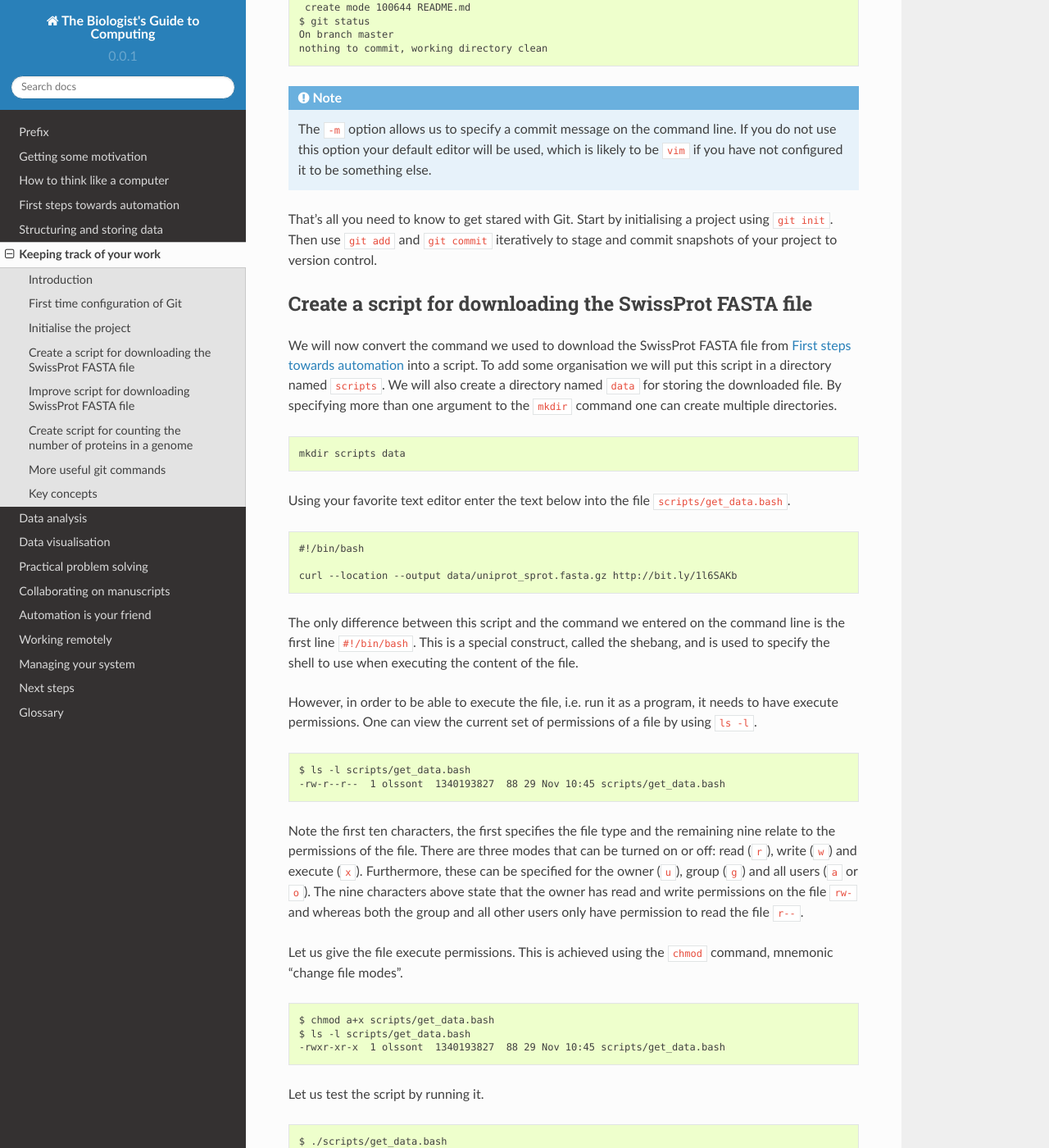
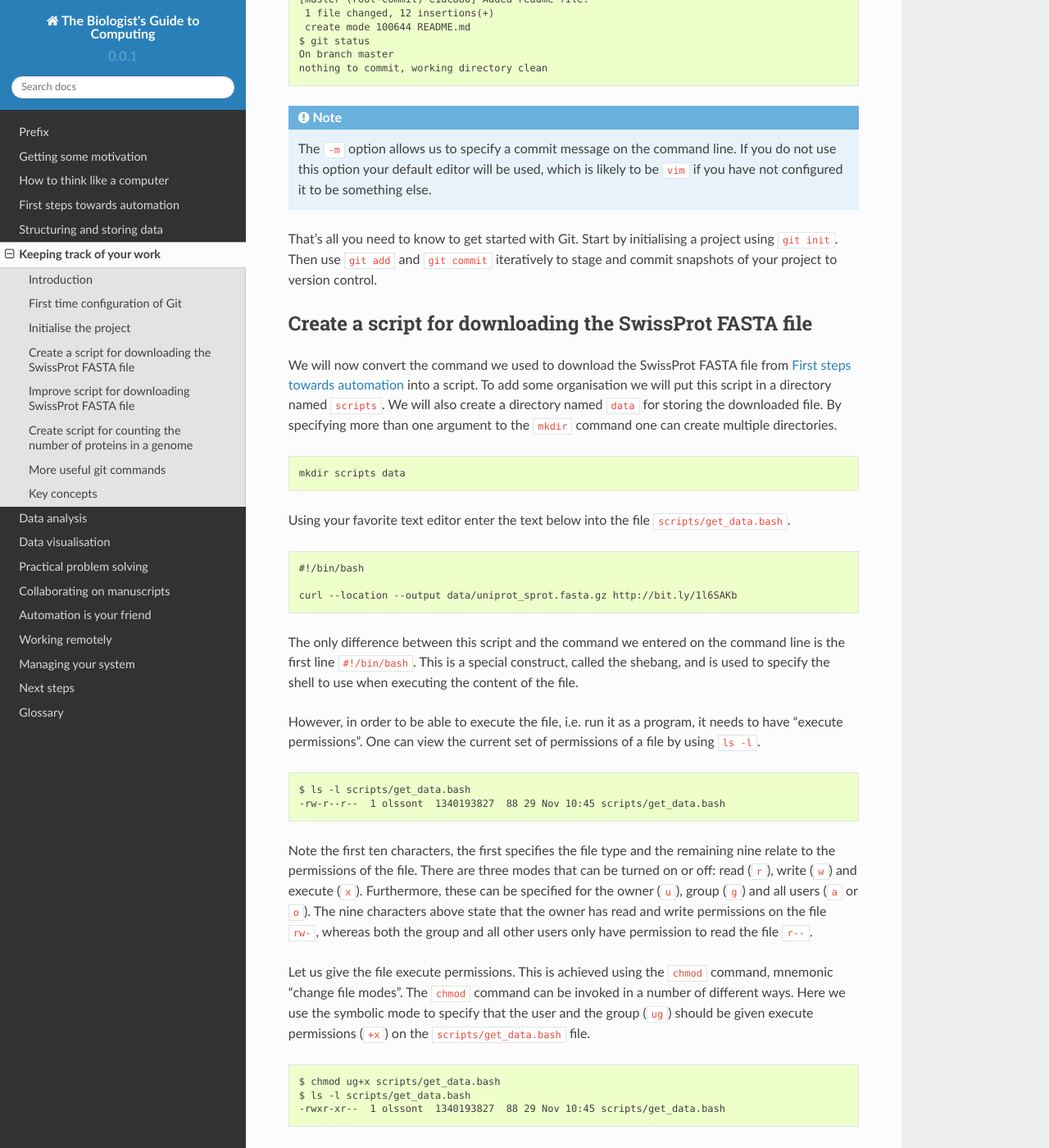
Before and after one commit to tjelvar-olsson/biologists-guide-to-computing, a Sphinx documentation site: the page built from source/keeping-track-of-your-work.rst, in a window 1280 px wide and 1400 px high, scrolled down 2254 px. Shown: the whole window at 82% size. Built offline with Sphinx 7.4.7 and the Read the Docs theme 2.0.0, drawn with Linux system fonts in a browser that asks for light colours; some of the changed text lies outside the part shown.

Commit message:
Implemented some of Tyler's suggested improvements to the Git chapter

```diff
--- a/source/keeping-track-of-your-work.rst
+++ b/source/keeping-track-of-your-work.rst
@@ -95,8 +95,9 @@ command ``git status``.
 
     nothing added to commit but untracked files present (use "git add" to track)
 
-This tells us that the ``README.md`` file is untracked. However, we would like to
-track it, so we add it to the Git repository using the ``git add`` command.
+This tells us that the ``README.md`` file is untracked, in other words it is
+not yet under version control in Git.. However, we would like to track it, so
+we add it to the Git repository using the ``git add`` command.
 
 .. code-block:: none
 
@@ -130,7 +131,7 @@ command.
           will be used, which is likely to be ``vim`` if you have not
           configured it to be something else.
 
-That's all you need to know to get stared with Git. Start by initialising a
+That's all you need to know to get started with Git. Start by initialising a
 project using ``git init``. Then use ``git add`` and ``git commit`` iteratively
 to stage and commit snapshots of your project to version control.
 
@@ -164,7 +165,7 @@ shebang, and is used to specify the shell to use when executing the content of t
 file.
 
 However, in order to be able to execute the file, i.e. run it as a program, it
-needs to have execute permissions. One can view the current set of permissions
+needs to have "execute permissions". One can view the current set of permissions
 of a file by using ``ls -l``.
 
 .. code-block:: none
@@ -177,17 +178,20 @@ remaining nine relate to the permissions of the file.  There are three modes
 that can  be turned on or off: read (``r``), write (``w``) and execute (``x``).
 Furthermore, these can be specified for the owner (``u``), group (``g``) and
 all users (``a`` or ``o``). The nine characters above state that the owner has
-read and write permissions on the file ``rw-`` and whereas both the group and
+read and write permissions on the file ``rw-``, whereas both the group and
 all other users only have permission to read the file ``r--``.
 
 Let us give the file execute permissions. This is achieved using the ``chmod``
-command, mnemonic "change file modes".
+command, mnemonic "change file modes". The ``chmod`` command can be invoked in
+a number of different ways. Here we use the symbolic mode to specify that the
+user and the group (``ug``) should be given execute permissions (``+x``) on the
+``scripts/get_data.bash`` file.
 
 .. code-block:: none
 
-    $ chmod a+x scripts/get_data.bash
+    $ chmod ug+x scripts/get_data.bash
     $ ls -l scripts/get_data.bash
-    -rwxr-xr-x  1 olssont  1340193827  88 29 Nov 10:45 scripts/get_data.bash
+    -rwxr-xr--  1 olssont  1340193827  88 29 Nov 10:45 scripts/get_data.bash
 
 Let us test the script by running it.
 
@@ -278,7 +282,9 @@ Depending on when the SwissProt FASTA file was downloaded one may obtain
 different results. It would therefore be useful to include the date of
 access in the file name. This can be achieved using the ``date`` command,
 which can be configured to create custom output formats using the ``+``
-argument.
+symbol followed by a string template specifying the desired format. In
+the below ``%Y``, ``%m`` and ``%d`` will be replaced by the year, month
+and day respectively.
 
 .. code-block:: none
 
@@ -287,9 +293,10 @@ argument.
     $ date +'%Y-%m-%d'
     2015-11-26
 
-To get the output of the ``date`` command into the file name one
-can use Bash's concept of command substitution. To see this in action
-we can use the ``echo`` command, which simply echoes the input string.
+To get the output of the ``date`` command into the file name one can use Bash's
+concept of command substitution. Command substitution makes it possible to
+evaluate the result of a command within a string. To see this in action we can
+use the ``echo`` command, which simply prints out the string that it is given.
 
 .. code-block:: none
 
@@ -433,6 +440,17 @@ This is a good time to add and commit the changes to Git.
      1 file changed, 1 insertion(+)
 
 
+.. sidebar:: What if I want to edit or delete a file that is read only?
+
+    In this case you first need to change the mode of the file so that you
+    have write permissions to it. This is achieved using the ``chmod``
+    command, for example:
+
+    .. code-block:: none
+
+        $ chmod u+w file_i_want_to_edit.txt
+
+
 Create script for counting the number of proteins in a genome
 -------------------------------------------------------------
 
@@ -558,11 +576,14 @@ Key concepts
 - When working with files it is often desirable to be able to track changes
 - When programming it is particularly useful to be able to save working
   states the code
-- This gives one the opportunity to roll-back to a previously working state if
+- This gives one the opportunity to roll back to a previously working state if
   things go wrong
 - Git is a powerful version control system
 - To get started with Git one only needs to get familiar with a handful of
   commands
+- Use ``git init`` to initialise a Git repository
+- Use ``git add file-to-add`` to start tracking a file in Git
+- Use ``git commit -m "your summary message here"`` to record a snapshot in Git
 - The overhead of using Git whilst programming is minimal
 - The benefits of using Git are great
 - Start using Git in your day-to-day work right now
```
Also changed, not shown: other parts of source/keeping-track-of-your-work.rst (+3 -3 lines).
